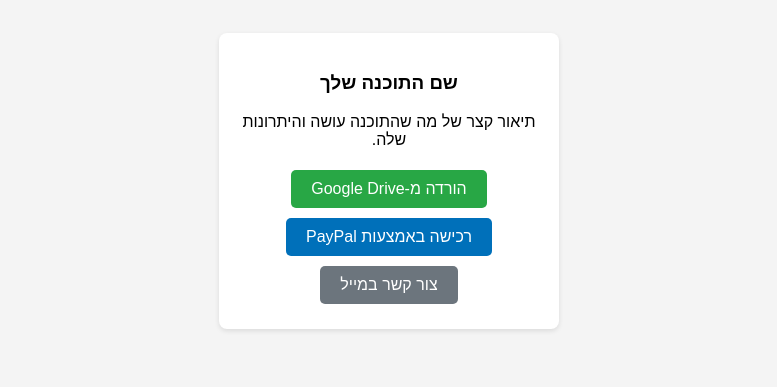
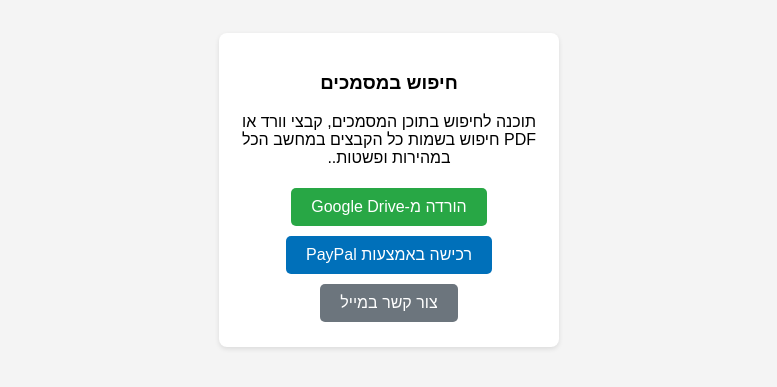
Before and after one commit to niceyoni7-gif/my-software, a plain HTML site: page index.html in a window 1280 px wide. Shown: the part 119-506 px from the top of the page, without its empty margins (251-1028 px from the left). Drawn offline with Linux system fonts and the light colour scheme.

Commit message:
Update index.html

```diff
--- a/index.html
+++ b/index.html
@@ -20,8 +20,8 @@
         הכל במהירות ופשטות.</p>
 
     <div class="software-card">
-        <h3>שם התוכנה שלך</h3>
-        <p>תיאור קצר של מה שהתוכנה עושה והיתרונות שלה.</p>
+        <h3>חיפוש במסמכים</h3>
+        <p>תוכנה לחיפוש בתוכן המסמכים, קבצי וורד או PDF חיפוש בשמות כל הקבצים במחשב הכל במהירות ופשטות..</p>
 
         <a href="קישור_להורדה_מגוגל_דרייב" class="btn btn-download" target="_blank">הורדה מ-Google Drive</a>
 
```
